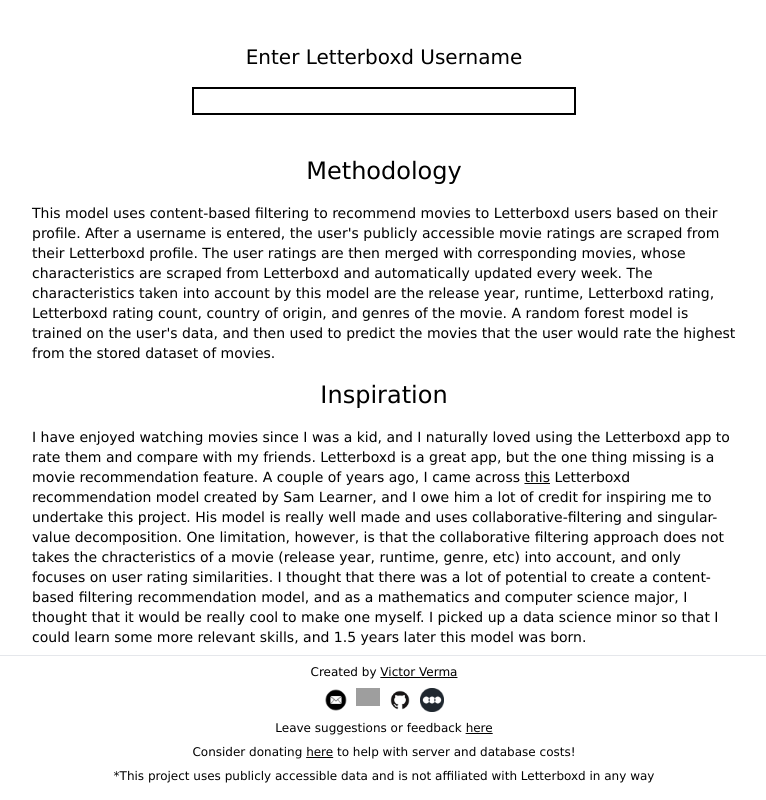
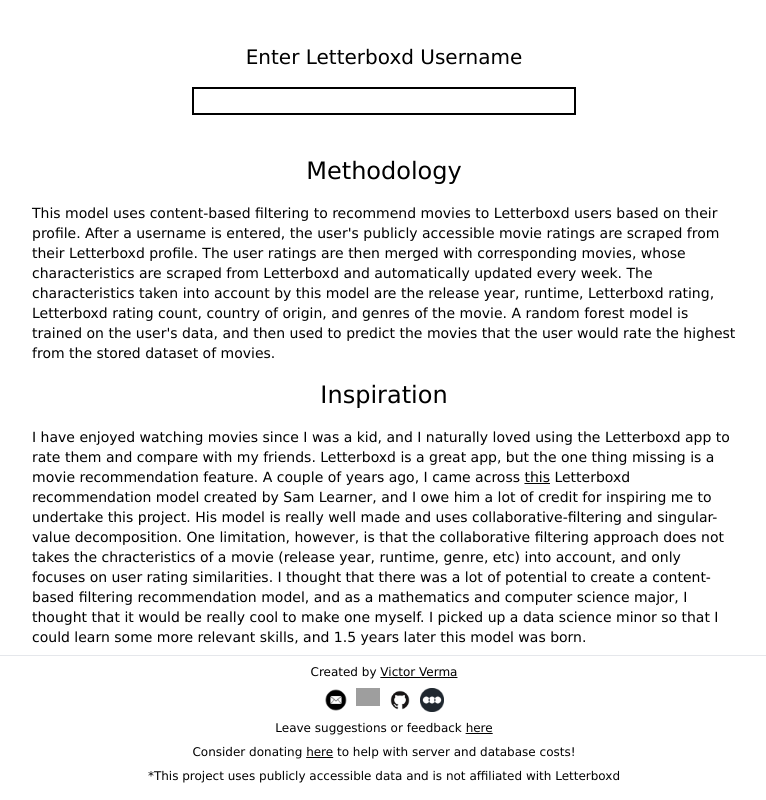
Before and after one commit to victorverma3/Letterboxd-Movie-Recommendations, a React (Vite) app in the folder frontend/: page / in a window 1280 px wide. Shown: the part 305-1105 px from the top of the page, without its empty margins (256-1022 px from the left). Built offline with nearby package versions, Linux system fonts and the light colour scheme; no server answers; grey boxes are pictures that could not be loaded.

Commit message:
shortened footer

```diff
--- a/frontend/src/components/Footer.tsx
+++ b/frontend/src/components/Footer.tsx
@@ -69,7 +69,7 @@ const Footer = () => {
             </p>
             <p className="w-4/5 sm:min-w-96 mx-auto mt-2 mb-4 text-center text-xs">
                 *This project uses publicly accessible data and is not
-                affiliated with Letterboxd in any way
+                affiliated with Letterboxd
             </p>
         </div>
     );
```
